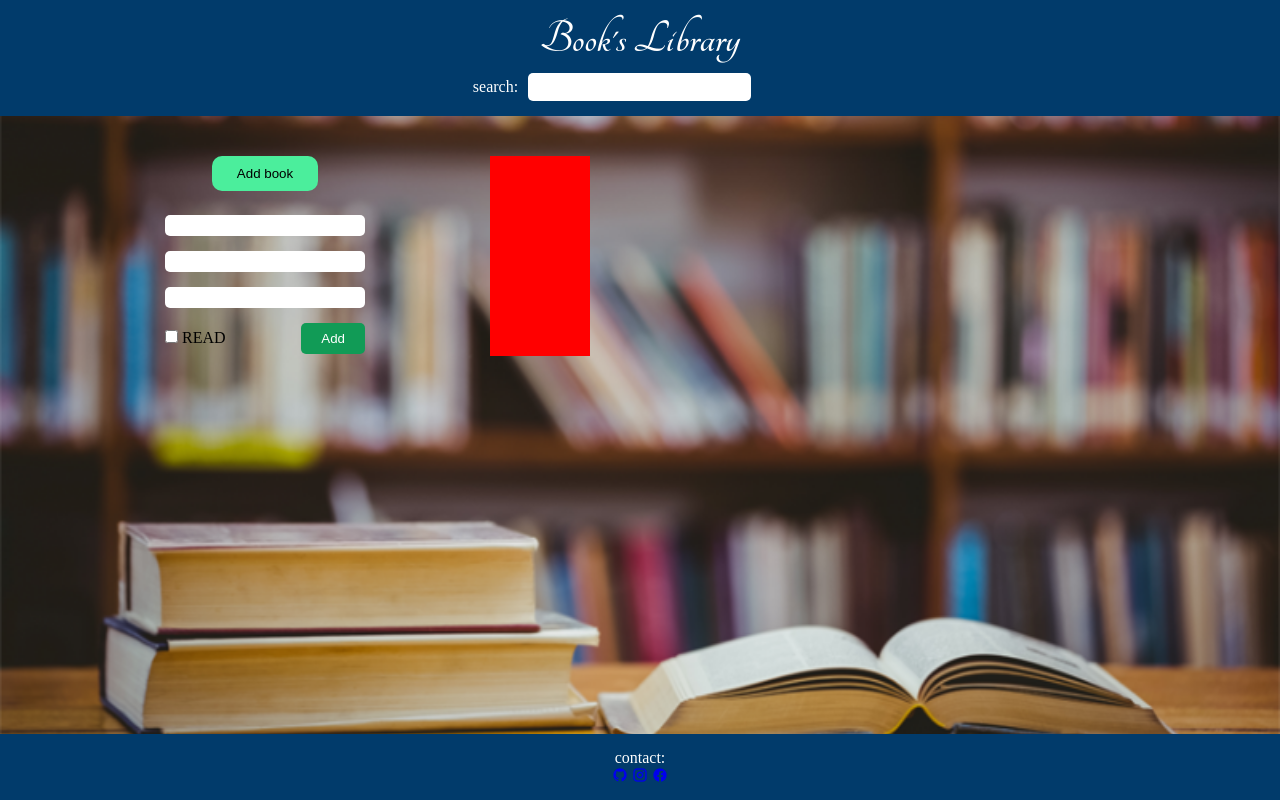
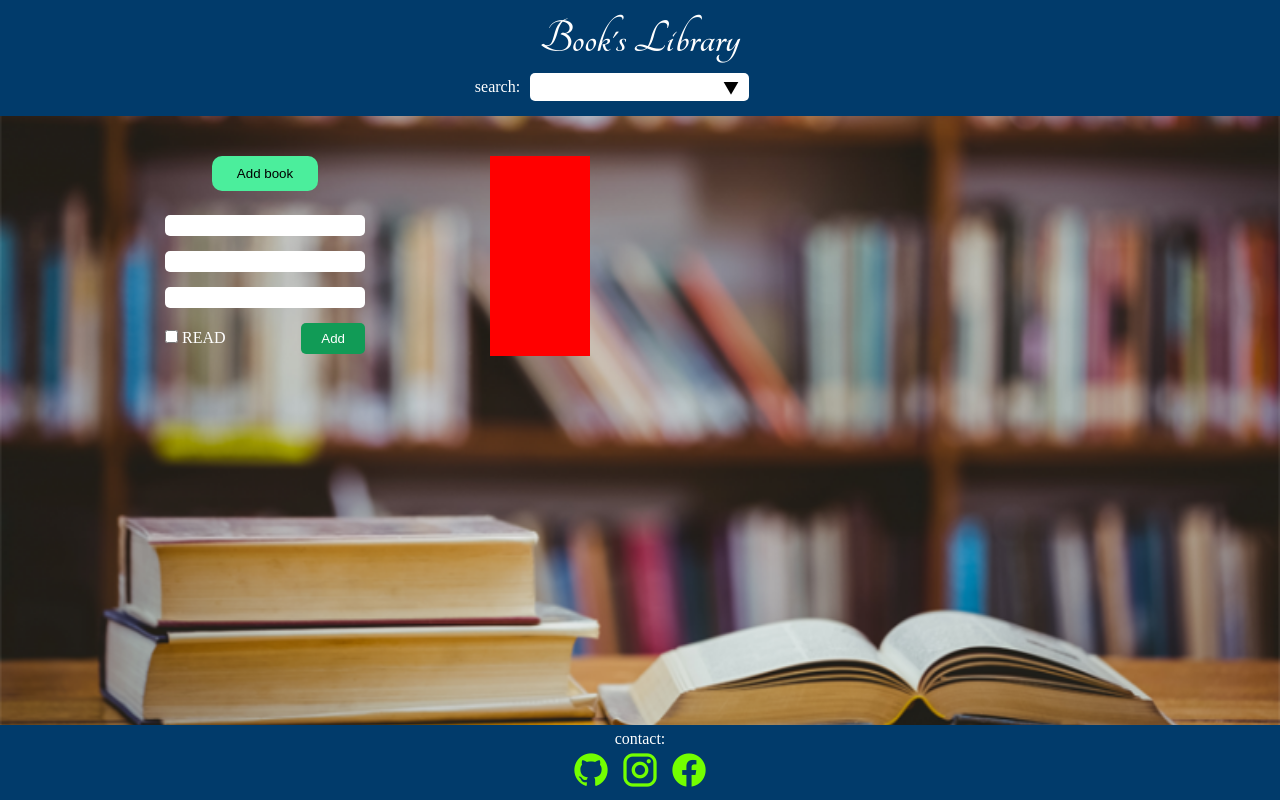
Before and after one commit to heno-s/odin-library, a website: page index.html in a window 1280 px wide. Drawn offline with Linux system fonts and the light colour scheme.

Commit message:
Style footer

```diff
--- a/style.css
+++ b/style.css
@@ -60,10 +60,11 @@ body {
     outline: none;
 }
 
-.searchbox img {
+.triangle {
     cursor: pointer;
     width: 12px;
     transform: rotateZ(180deg);
+    color: #000;
 }
 
 header,
@@ -134,6 +135,7 @@ main {
 }
 
 .book-form label[for="did_read"] {
+    color: #fff;
     cursor: pointer;
 }
 
@@ -163,3 +165,22 @@ input[type="number"] {
 .books {
     flex: 5;
 }
+
+footer {
+    padding: 5px 0;
+}
+
+.contact-links .mdi {
+    display: inline-block;
+    font-size: 40px;
+    cursor: pointer;
+    color: #73ff00;
+}
+
+.contact-links a:not(:first-child) {
+    margin-left: 5px;
+}
+
+.contact-links .mdi:hover {
+    color: #088efd;
+}
```
